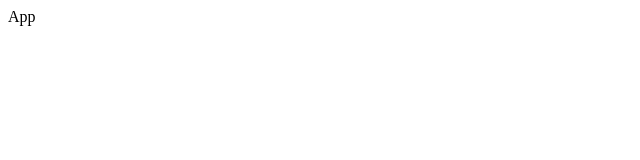
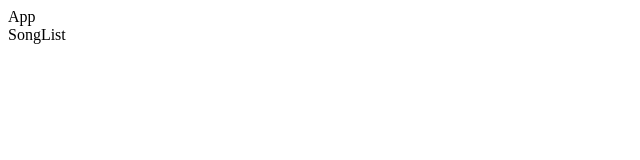
Before and after one commit to lukaszdutka/redux-demo, a React (Create React App) app: page / in a window 1280 px wide. Shown: the top 160 px of the page, without its empty margins (0-640 px from the left). Built offline with nearby package versions, Linux system fonts and the light colour scheme.

Commit message:
create SongList component and connect Redux-State to it

```diff
--- a/src/components/App.js
+++ b/src/components/App.js
@@ -1,8 +1,11 @@
 import React from 'react';
+import SongList from "./SongList";
 
 const App = () => {
   return (
-    <div>App</div>
+    <div>App
+      <SongList/>
+    </div>
   );
 }
 
--- /dev/null
+++ b/src/components/SongList.js
@@ -0,0 +1,17 @@
+import React from 'react';
+import {connect} from 'react-redux';
+
+class SongList extends React.Component {
+  render() {
+    return <div>
+      SongList
+    </div>;
+  }
+}
+
+const mapStateToProps = state => {
+  console.log(state);
+  return state;
+}
+
+export default connect(mapStateToProps)(SongList);
```
